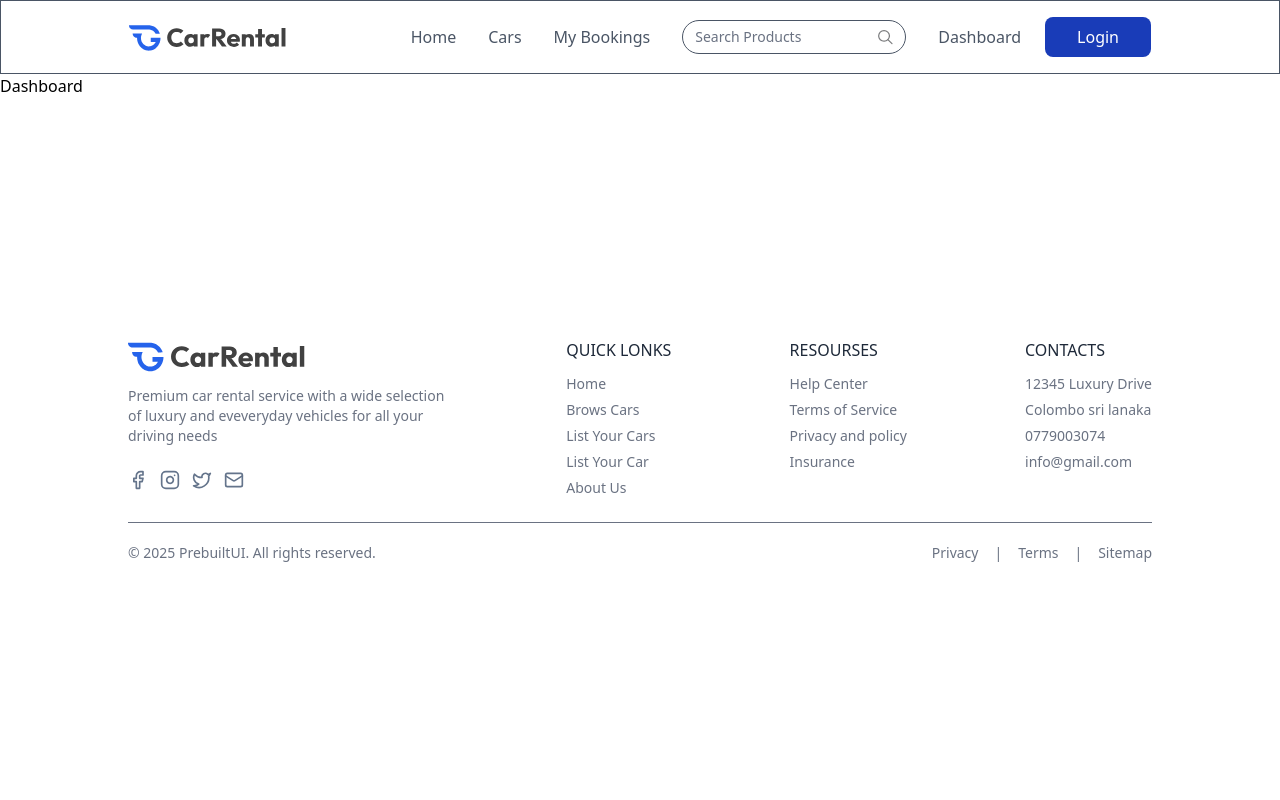
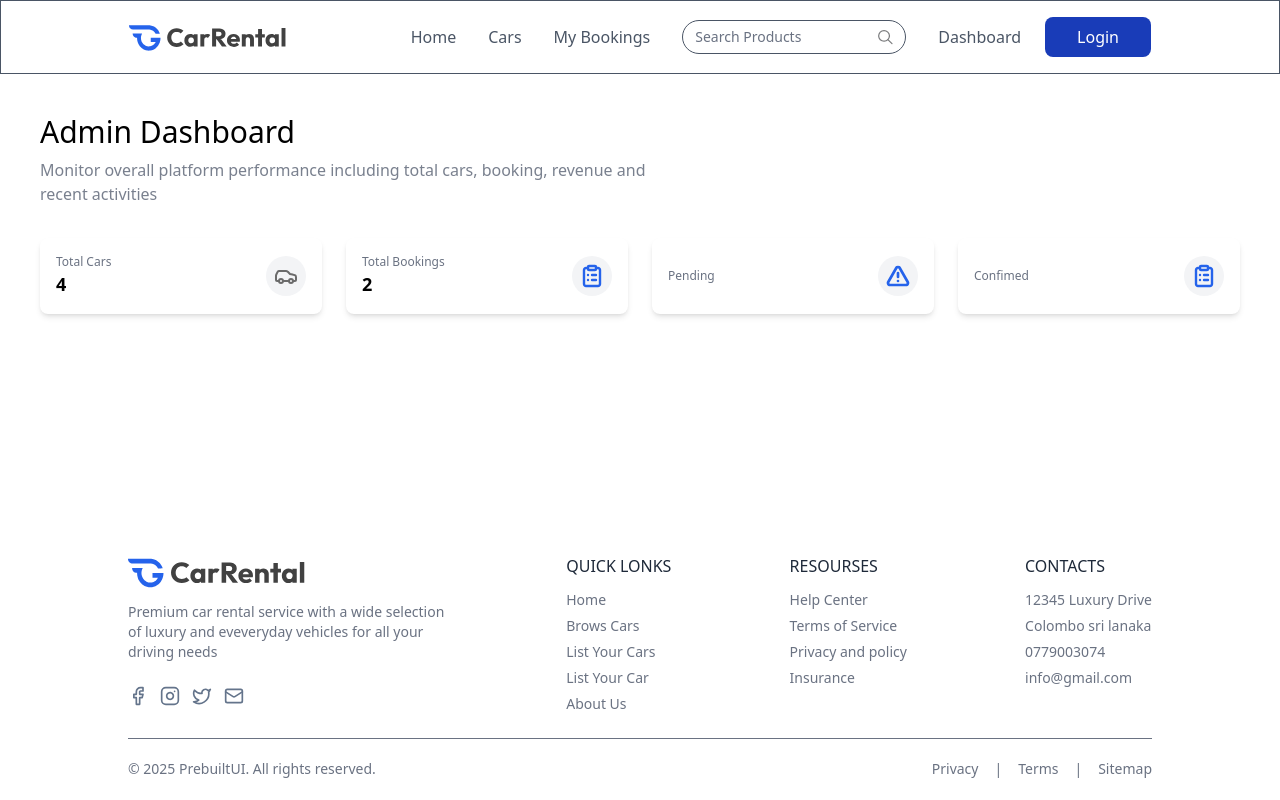
Before and after one commit to alasaneeth/car-rental-mern-application, a React (Vite) app in the folder frontend/: page / in a window 1280 px wide. Built offline with nearby package versions, Linux system fonts and the light colour scheme.

Commit message:
Dash board Card

```diff
--- a/frontend/src/components/owner/SideBar.jsx
+++ b/frontend/src/components/owner/SideBar.jsx
@@ -15,7 +15,7 @@
     <div className='relative min-h-screen md:flex flex-col items-center pt-8 max-w-13 md:max-w-60 w-full border-r border-borderColor text-sm'>
         <div className='group relative'>
             <label htmlFor='image'>
-                <img src={image ? URL.createObjectURL(image) : user?.image} alt='' />
+                <img src={image ? URL.createObjectURL(image) : user?.image} alt='' className='h-9 md:h-14 w-9 md:w-14 rounded-full'/>
                 <input type='file' id='image' accept='image/*' hidden onChange={(e)=>setImage(e.target.files[0])}/>
 
                 <div className='absolute hidden top-0 right-0 left-0 bottom-0 bg-black/10 rounded-full group-hover:flex items-center justify-center cursor-pointer'>
--- a/frontend/src/pages/owner/Dashboard.jsx
+++ b/frontend/src/pages/owner/Dashboard.jsx
@@ -1,9 +1,53 @@
-import React from 'react'
+import React, { useEffect } from 'react'
+import { useState } from 'react'
+import { assets, dummyDashboardData } from '../../assets/assets'
+import Title from '../../components/owner/Title'
 
 const Dashboard = () => {
-  return (
-    <div>Dashboard</div>
-  )
+    const [data, setData] = useState({
+        totalCars: 0,
+        totalBookings: 0,
+        pendingBooking: 0,
+        compeleBooking: 0,
+        recenBooking: [],
+        monthlyRevenue: 0
+    })
+
+    const dashboardCards = [
+        { title: "Total Cars", value: data.totalCars, icon: assets.carIcon },
+        { title: "Total Bookings", value: data.totalBookings, icon: assets.listIconColored },
+        { title: "Pending", value: data.pendingBooking, icon: assets.cautionIconColored },
+        { title: "Confimed", value: data.compeleBooking, icon: assets.listIconColored },
+    ]
+
+    useEffect(() => {
+        setData(dummyDashboardData)
+    }, [])
+
+    return (
+        <div className='px-4 pt-10 md:px-10 flex-1'>
+            <Title
+                title="Admin Dashboard"
+                subTitle="Monitor overall platform performance including total cars, booking, revenue and recent activities"
+            />
+
+            <div className='grid sm:grid-cols-2 md:grid-cols-3 lg:grid-cols-4 gap-6 my-8 max-w-mxl'>
+                {dashboardCards.map((card, index) => {
+                    return (
+                        <div key={index} className='bg-white p-4 rounded-lg shadow-md flex justify-between items-center'>
+                            <div>
+                                <h1 className='text-xs text-gray-500'>{card.title}</h1>
+                                <p className='text-lg font-semibold'>{card.value}</p>
+                            </div>
+                            <div className='p-2 bg-gray-100 rounded-full'>
+                                <img src={card.icon} alt={card.title} className='h-6 w-6' />
+                            </div>
+                        </div>
+                    )
+                })}
+            </div>
+        </div>
+    )
 }
 
 export default Dashboard
```
